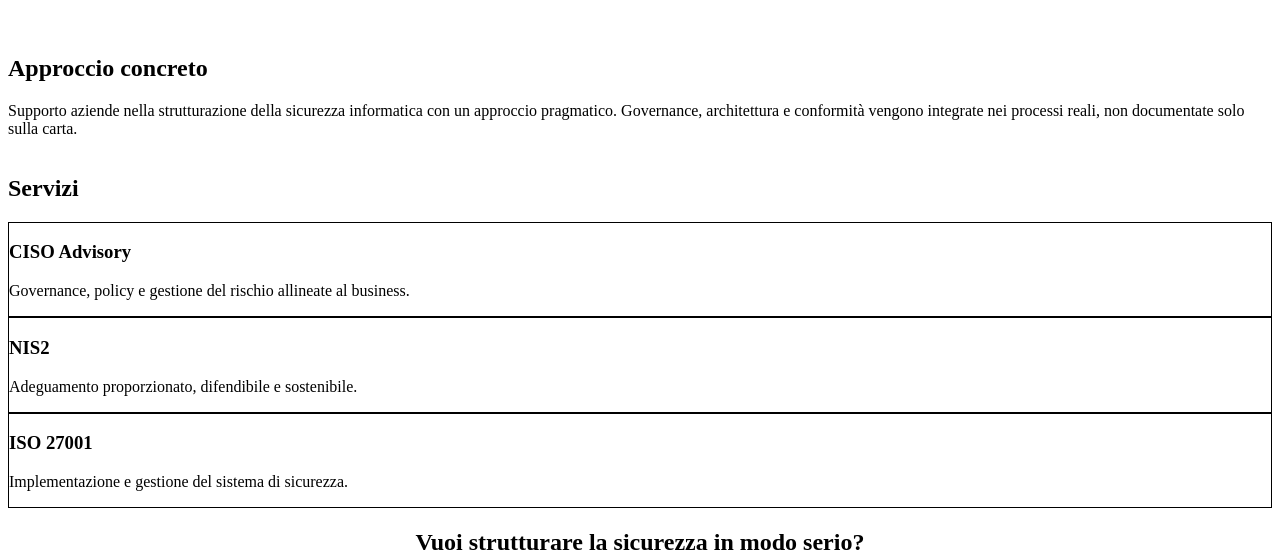
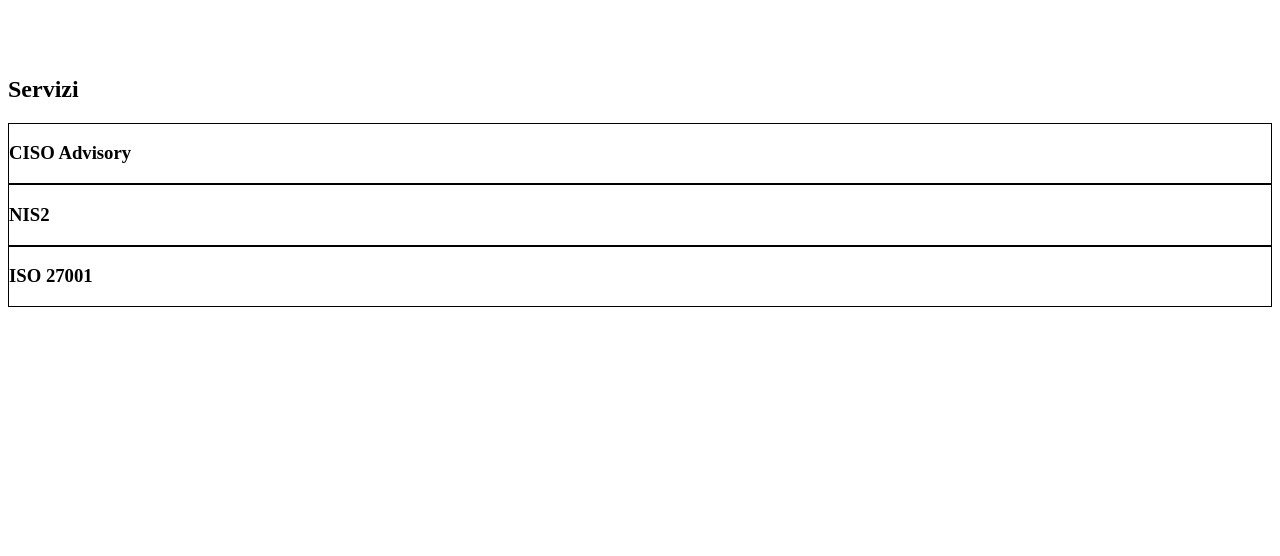
Before and after one commit to Megaloman76/marcofilippone-site, a Next.js app: page / in a window 1280 px wide. Shown: the part 774-1330 px from the top of the page. After the commit the page ends 1082 px from the top, so only its background shows below. Built offline with nearby package versions, Linux system fonts and the light colour scheme.

Commit message:
homepage design v2

```diff
--- a/app/page.tsx
+++ b/app/page.tsx
@@ -37,12 +37,11 @@ export default function Home() {
       <section className="px-6 md:px-24 py-20">
         <div className="max-w-3xl">
           <h2 className="text-3xl font-semibold mb-6">
-            Approccio concreto
+
           </h2>
 
           <p className="text-zinc-400 leading-relaxed text-lg">
-            Supporto aziende nella strutturazione della sicurezza informatica con un approccio pragmatico.
-            Governance, architettura e conformità vengono integrate nei processi reali, non documentate solo sulla carta.
+
           </p>
         </div>
       </section>
@@ -58,21 +57,21 @@ export default function Home() {
           <div className="p-6 border border-zinc-800 rounded-xl hover:border-white transition">
             <h3 className="text-xl font-medium mb-3">CISO Advisory</h3>
             <p className="text-zinc-400">
-              Governance, policy e gestione del rischio allineate al business.
+
             </p>
           </div>
 
           <div className="p-6 border border-zinc-800 rounded-xl hover:border-white transition">
             <h3 className="text-xl font-medium mb-3">NIS2</h3>
             <p className="text-zinc-400">
-              Adeguamento proporzionato, difendibile e sostenibile.
+
             </p>
           </div>
 
           <div className="p-6 border border-zinc-800 rounded-xl hover:border-white transition">
             <h3 className="text-xl font-medium mb-3">ISO 27001</h3>
             <p className="text-zinc-400">
-              Implementazione e gestione del sistema di sicurezza.
+
             </p>
           </div>
 
@@ -84,7 +83,7 @@ export default function Home() {
       {/* CTA */}
       <section className="px-6 md:px-24 py-20 text-center">
         <h2 className="text-3xl font-semibold mb-6">
-          Vuoi strutturare la sicurezza in modo serio?
+
         </h2>
 
         <p className="text-zinc-400 mb-8">
```
